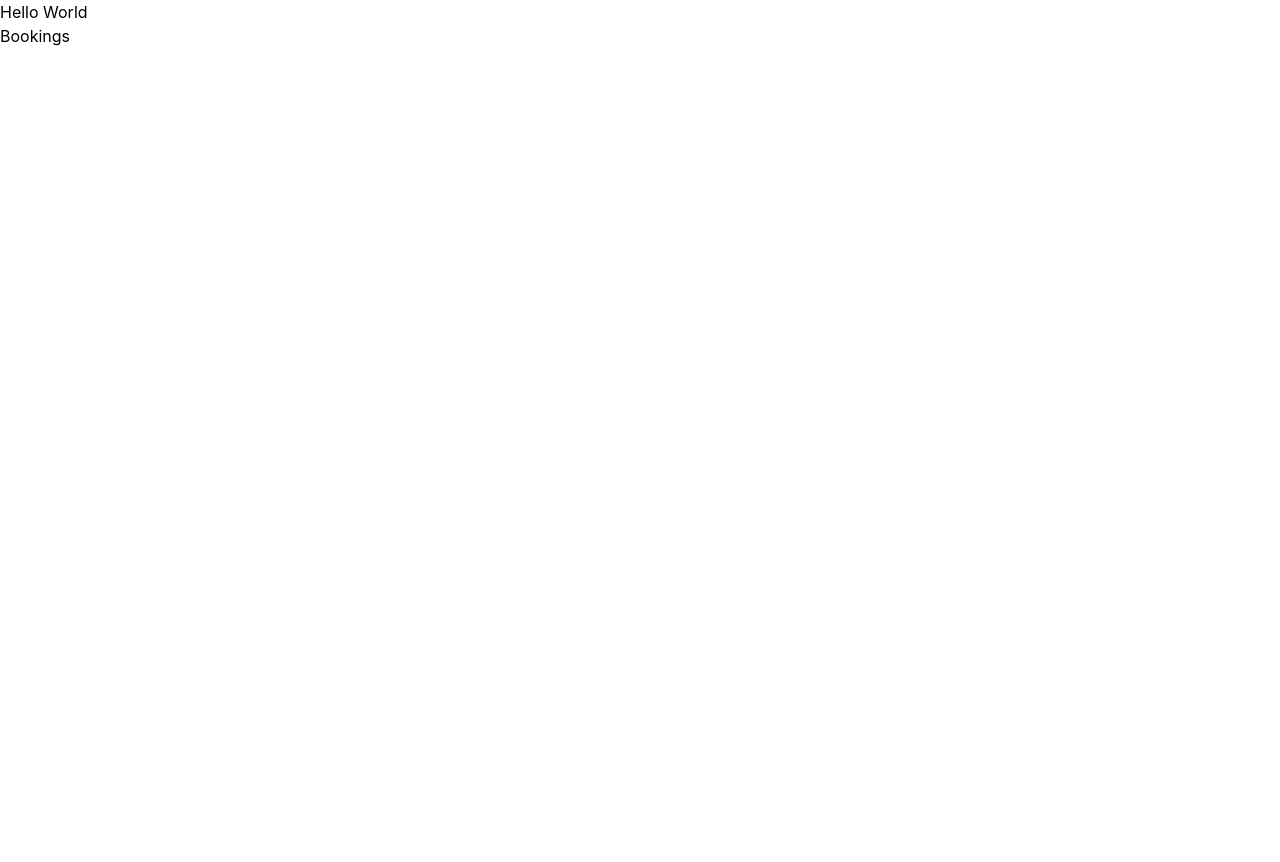
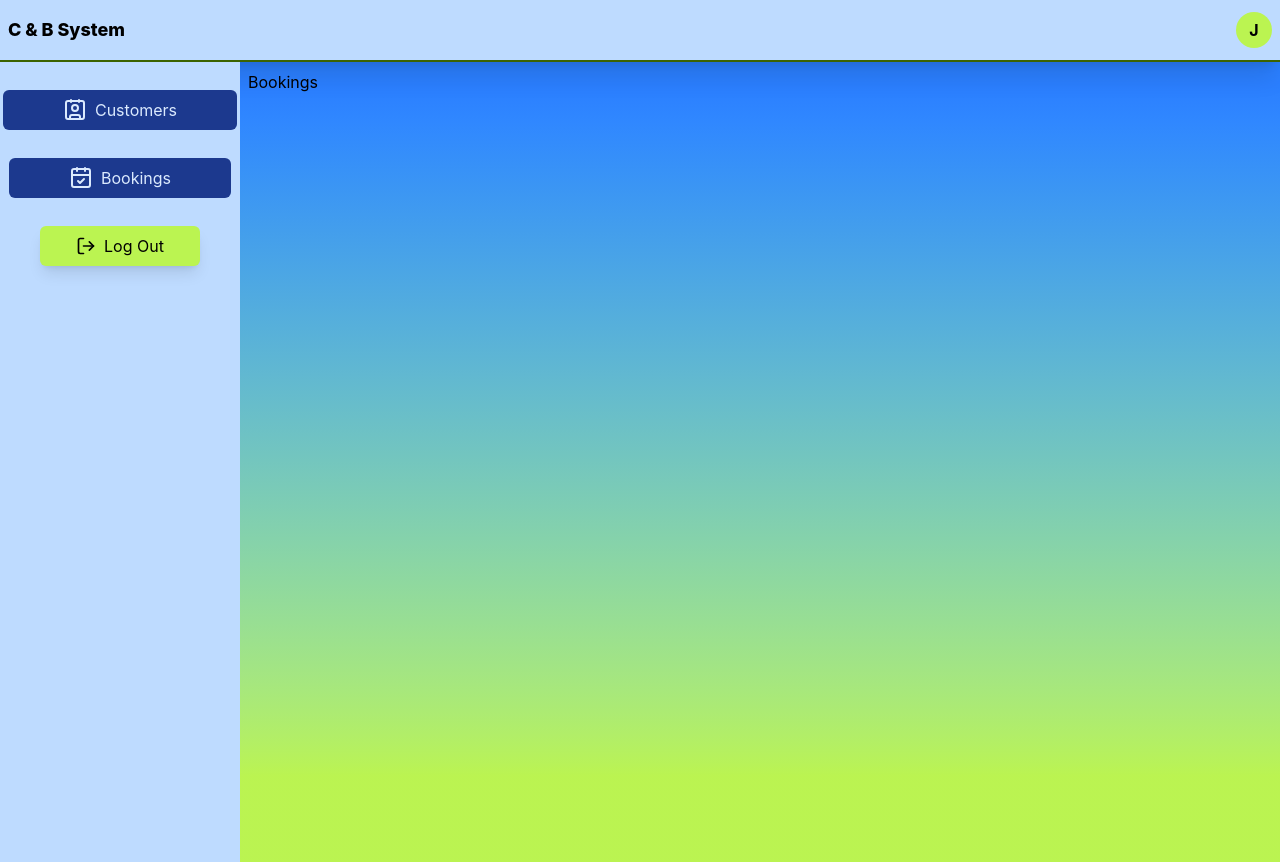
Before and after one commit to Brian9975/Booking-System, a React (Vite) app: page /bookings in a window 1280 px wide. Before the commit the page ends 800 px from the top, so only its background shows below. Built offline with nearby package versions, Linux system fonts and the light colour scheme; no server answers; sample sign-in values are in the browser's storage.

Commit message:
Added a sidebar with both the customers and bookings links

```diff
--- a/src/components/layout/ProtectedRoute.tsx
+++ b/src/components/layout/ProtectedRoute.tsx
@@ -2,13 +2,14 @@ import type React from "react";
 import { useEffect } from "react";
 import { useAuth } from "../../context/AuthContext";
 import { useNavigate } from "react-router-dom";
+import { LogOut, CalendarCheck, Contact } from "lucide-react";
 
 
 
 
 
 export default function ProtectedRoute({children}: {children: React.ReactNode}) {
-const {user, loading} = useAuth()
+const {user, loading, logout} = useAuth()
 const navigate = useNavigate()
 
 
@@ -29,10 +30,40 @@ if (!user) {
  return null
 }
   return (
-    <div>
+    <div className="overflow-hidden bg-gradient-to-b from-blue-500 from-10% to-lime-300 to-90% min-h-screen">
+  {/* Topbar */}
+  <div className="bg-blue-200 border-b-2 border-lime-800 shadow-xl items-center justify-between flex py-3 px-2">
+    <div> <h1 className="font-extrabold text-lg">C & B System</h1></div>
+   <div>
+    <div className="bg-lime-300 flex justify-center items-center rounded-full h-9 w-9">
+        <div><p className="font-bold">J</p></div>
 
-    <h1>Hello World</h1>
-    <main>{children}</main>
+    </div>
+   </div>
+  </div>
+
+
+    <div className="sm:flex">
+    {/* sidebar */}
+    <div className="hidden flex-start sm:block min-h-screen top-0 sticky bg-blue-200 w-60">
+        <div className=" flex flex-col items-center p-2">
+
+            <div className="my-3 ">
+
+                <button onClick={() => navigate("/customers")} className="bg-blue-900  my-2 py-2 px-15 cursor-pointer hover:bg-blue-800 text-blue-100 rounded-md" ><div className="flex items-center gap-2 justify-center"><Contact/><div>Customers</div></div></button>
+
+            </div>
+            <div>
+
+                <button onClick={() => navigate("/bookings")} className="bg-blue-900  my-2  px-15 p-2 cursor-pointer hover:bg-blue-800 text-blue-100 rounded-md" ><div className="flex justify-center gap-2 items-center"><CalendarCheck/><div>Bookings</div></div></button>
+
+            </div>
+        <button onClick={logout} className="bg-lime-300 mt-5 shadow-lg hover:opacity-80 cursor-pointer w-40 p-2 rounded-md"><div className="flex gap-2 justify-center items-center "><LogOut size={20}/><div>Log Out</div></div></button>
+        </div>
+    </div>
+
+    <main className="p-2 overflow-y-auto flex-1">{children}</main>
+    </div>
     </div>
   )
 }
```
